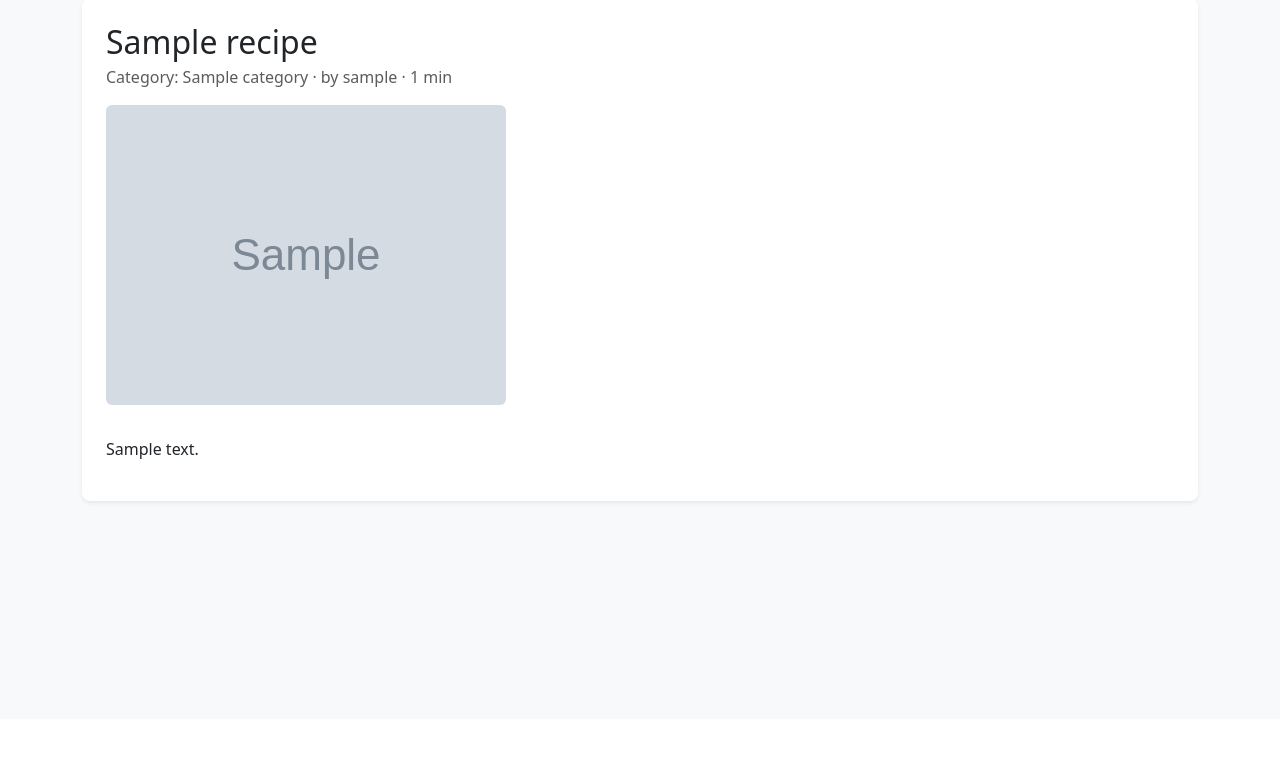
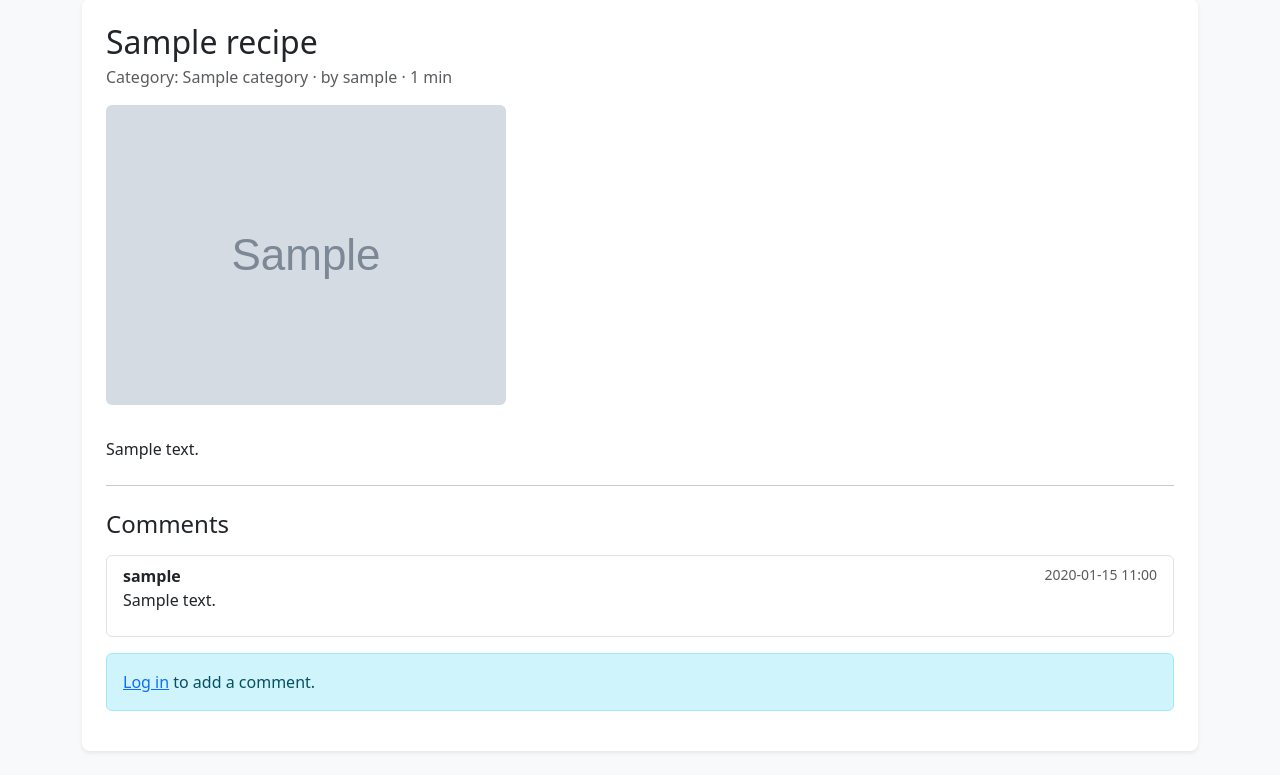
Before and after one commit to psyarov/recipebox, a Django app: a page that uses templates/partials/nav.html in a window 1280 px wide. Shown: the part 81-856 px from the top of the page. Before the commit the page ends 585 px from the top, so only its background shows below. Run offline with Django 5.2, Linux system fonts and the light colour scheme; tables that the repository leaves empty hold one stand-in row (values such as "Sample post"); grey boxes marked "Sample" are stand-in pictures.

Commit message:
E: Dashboard (user recipes) and comments (create/delete), wired into detail page; navbar link

```diff
--- a/recipes/templates/recipes/recipe_detail.html
+++ b/recipes/templates/recipes/recipe_detail.html
@@ -21,5 +21,55 @@
       <img class="img-fluid rounded mb-3" src="{{ recipe.image_url }}" alt="{{ recipe.title }}">
     {% endif %}
     <p class="fs-5">{{ recipe.description|linebreaks }}</p>
+
+    <!-- ⬇️ Paste the comments section here, before </article> -->
+    <hr class="my-4">
+
+    <section>
+      <h4 class="mb-3">Comments</h4>
+
+      {% if recipe.comments.all %}
+        <div class="list-group mb-3">
+          {% for c in recipe.comments.all %}
+            <div class="list-group-item">
+              <div class="d-flex justify-content-between">
+                <strong>{{ c.author.username }}</strong>
+                <small class="text-muted">{{ c.created_at|date:"Y-m-d H:i" }}</small>
+              </div>
+              <div>{{ c.text|linebreaks }}</div>
+
+              {% if user.is_authenticated and user == c.author %}
+                <div class="mt-2">
+                  <a class="btn btn-sm btn-outline-danger" href="{% url 'comment_delete' pk=c.pk %}">Delete</a>
+                </div>
+              {% endif %}
+            </div>
+          {% endfor %}
+        </div>
+      {% else %}
+        <p class="text-muted">No comments yet.</p>
+      {% endif %}
+
+      {% if user.is_authenticated %}
+        <div class="card shadow-sm">
+          <div class="card-body">
+            <h5 class="card-title">Add a comment</h5>
+            <form method="post" action="{% url 'comment_create' slug=recipe.slug %}">
+              {% csrf_token %}
+              <div class="mb-3">
+                <textarea name="text" rows="3" class="form-control" required placeholder="Write your comment..."></textarea>
+              </div>
+              <button class="btn btn-primary">Post comment</button>
+            </form>
+          </div>
+        </div>
+      {% else %}
+        <div class="alert alert-info mt-3">
+          <a href="{% url 'login' %}">Log in</a> to add a comment.
+        </div>
+      {% endif %}
+    </section>
+    <!-- ⬆️ End comments section -->
+
   </article>
 {% endblock %}
--- a/recipes/urls.py
+++ b/recipes/urls.py
@@ -28,12 +28,16 @@ urlpatterns = [
     # Public CBVs
     path("recipes/", views.RecipeListView.as_view(), name="recipe_list"),
 
-    # ---- fixed string routes must come BEFORE the slug route ----
+    # Private routes BEFORE slug detail
     path("recipes/create/", views.RecipeCreateView.as_view(), name="recipe_create"),
     path("recipes/<slug:slug>/edit/", views.RecipeUpdateView.as_view(), name="recipe_edit"),
     path("recipes/<slug:slug>/delete/", views.RecipeDeleteView.as_view(), name="recipe_delete"),
-    # -------------------------------------------------------------
+    path("dashboard/", views.DashboardView.as_view(), name="dashboard"),
+    path("recipes/<slug:slug>/comment/", views.CommentCreateView.as_view(), name="comment_create"),
+    path("comments/<int:pk>/delete/", views.CommentDeleteView.as_view(), name="comment_delete"),
 
+    # Slug detail last
     path("recipes/<slug:slug>/", views.RecipeDetailView.as_view(), name="recipe_detail"),
+
     path("categories/", views.CategoryListView.as_view(), name="category_list"),
 ]
--- a/recipes/views.py
+++ b/recipes/views.py
@@ -3,14 +3,18 @@ from django.contrib.auth import login
 from django.shortcuts import render, redirect
 from django.views.generic import ListView, DetailView
 
-from .forms import RegisterForm
+from .forms import RegisterForm, RecipeForm, CommentForm
 from .models import Recipe, Category
 
 from django.contrib.auth.mixins import LoginRequiredMixin, UserPassesTestMixin
 from django.urls import reverse_lazy
 from django.views.generic import CreateView, UpdateView, DeleteView
 from .forms import RecipeForm
-from .models import Recipe, Category
+from .models import Recipe, Category, Comment
+
+from django.utils.decorators import method_decorator
+from django.views.decorators.csrf import csrf_protect
+
 
 
 
@@ -116,3 +120,57 @@ class RecipeDeleteView(LoginRequiredMixin, UserPassesTestMixin, DeleteView):
     def delete(self, request, *args, **kwargs):
         messages.success(self.request, "Recipe deleted successfully.")
         return super().delete(request, *args, **kwargs)
+
+
+class DashboardView(LoginRequiredMixin, ListView):
+    model = Recipe
+    template_name = "recipes/dashboard.html"
+    context_object_name = "recipes"
+    paginate_by = 10
+
+    def get_queryset(self):
+        return Recipe.objects.filter(author=self.request.user).select_related("category")
+
+class CommentCreateView(LoginRequiredMixin, CreateView):
+    model = Comment
+    form_class = CommentForm
+    template_name = "recipes/comment_form.html"  # we’ll reuse a simple form template
+
+    @method_decorator(csrf_protect)
+    def dispatch(self, *args, **kwargs):
+        return super().dispatch(*args, **kwargs)
+
+    def form_valid(self, form):
+        recipe = Recipe.objects.get(slug=self.kwargs["slug"])
+        form.instance.recipe = recipe
+        form.instance.author = self.request.user
+        messages.success(self.request, "Comment added.")
+        response = super().form_valid(form)
+        # Always redirect to the recipe detail
+        return redirect(recipe.get_absolute_url())
+
+    def get_success_url(self):
+        # Not used due to redirect in form_valid, but kept for safety
+        return self.object.recipe.get_absolute_url()
+
+
+class CommentDeleteView(LoginRequiredMixin, UserPassesTestMixin, DeleteView):
+    model = Comment
+    template_name = "recipes/comment_confirm_delete.html"
+
+    def test_func(self):
+        return self.get_object().author == self.request.user
+
+    def handle_no_permission(self):
+        messages.error(self.request, "You do not have permission to delete this comment.")
+        return redirect(self.get_object().recipe.get_absolute_url())
+
+    # ✅ Tell DeleteView where to go after success
+    def get_success_url(self):
+        return self.object.recipe.get_absolute_url()
+
+    # (Optional) add a success message and call the parent delete
+    def delete(self, request, *args, **kwargs):
+        self.object = self.get_object()           # make sure self.object is set for get_success_url()
+        messages.success(self.request, "Comment deleted.")
+        return super().delete(request, *args, **kwargs)
--- a/templates/partials/nav.html
+++ b/templates/partials/nav.html
@@ -8,7 +8,7 @@
 
         <div id="navbarsExample" class="collapse navbar-collapse">
             <ul class="navbar-nav me-auto mb-2 mb-lg-0">
-                <li class="nav-item"><a class="nav-link" href="{% url 'landing' %}">Home</a></li
+                <li class="nav-item"><a class="nav-link" href="{% url 'landing' %}">Home</a></li>
                 <li class="nav-item"><a class="nav-link" href="{% url 'recipe_list' %}">Recipes</a></li>
                 <li class="nav-item"><a class="nav-link" href="{% url 'category_list' %}">Categories</a></li>
                 <li class="nav-item"><a class="nav-link" href="{% url 'about' %}">About</a></li>
@@ -19,12 +19,14 @@
                     <li class="nav-item">
                         <span class="navbar-text me-2">Hi, {{ user.username }}!</span>
                     </li>
+                    <li class="nav-item"><a class="nav-link" href="{% url 'dashboard' %}">Dashboard</a></li>
                     <li class="nav-item"><a class="nav-link" href="{% url 'logout' %}">Logout</a></li>
                 {% else %}
                     <li class="nav-item"><a class="nav-link" href="{% url 'login' %}">Login</a></li>
                     <li class="nav-item"><a class="nav-link" href="{% url 'register' %}">Register</a></li>
                 {% endif %}
             </ul>
+
         </div>
     </div>
 </nav>
```
Also changed, not shown: recipes/forms.py (+8 -1 lines), recipes/templates/recipes/comment_confirm_delete.html (added, +20 -0 lines), recipes/templates/recipes/comment_form.html (added, +19 -0 lines), recipes/templates/recipes/dashboard.html (added, +45 -0 lines).
